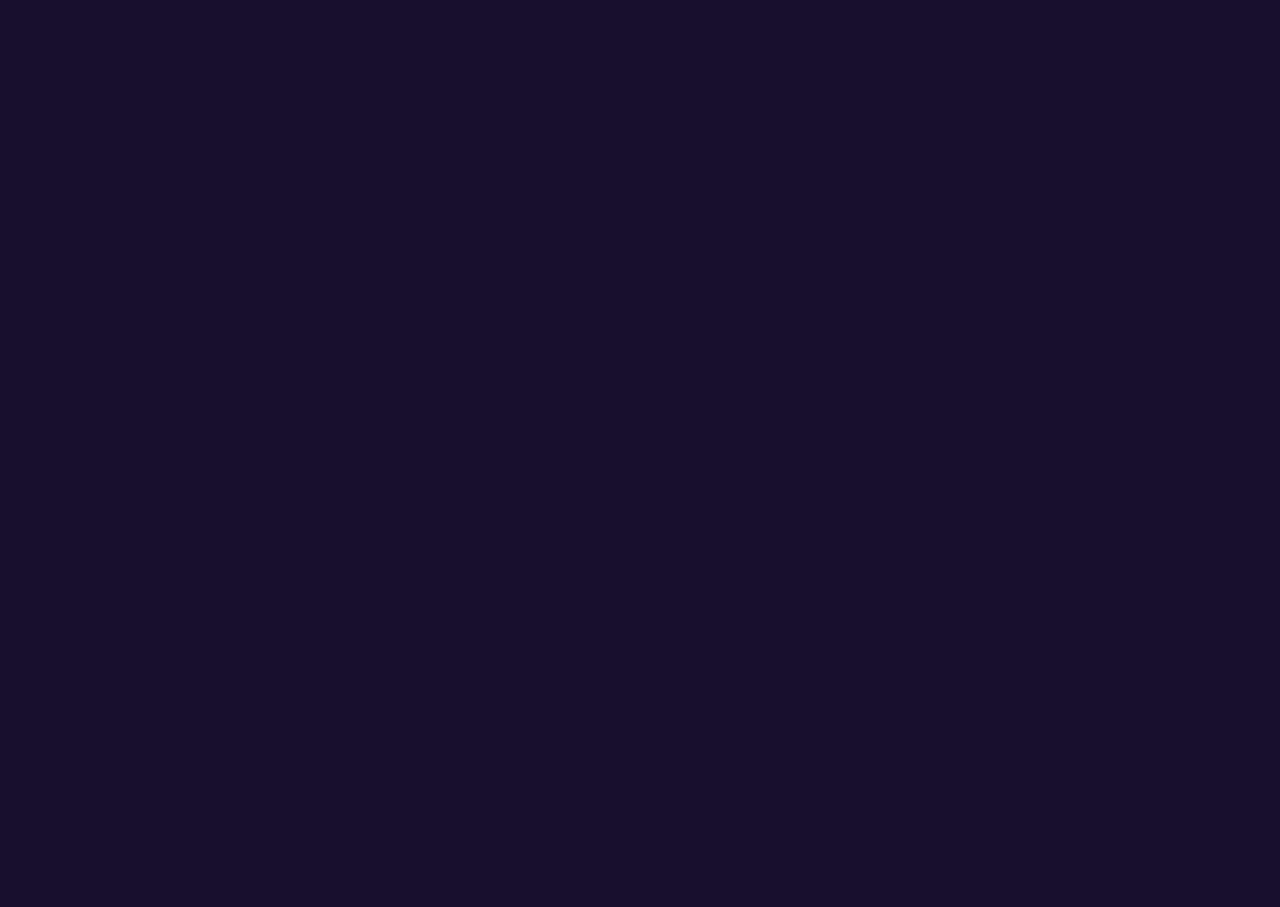
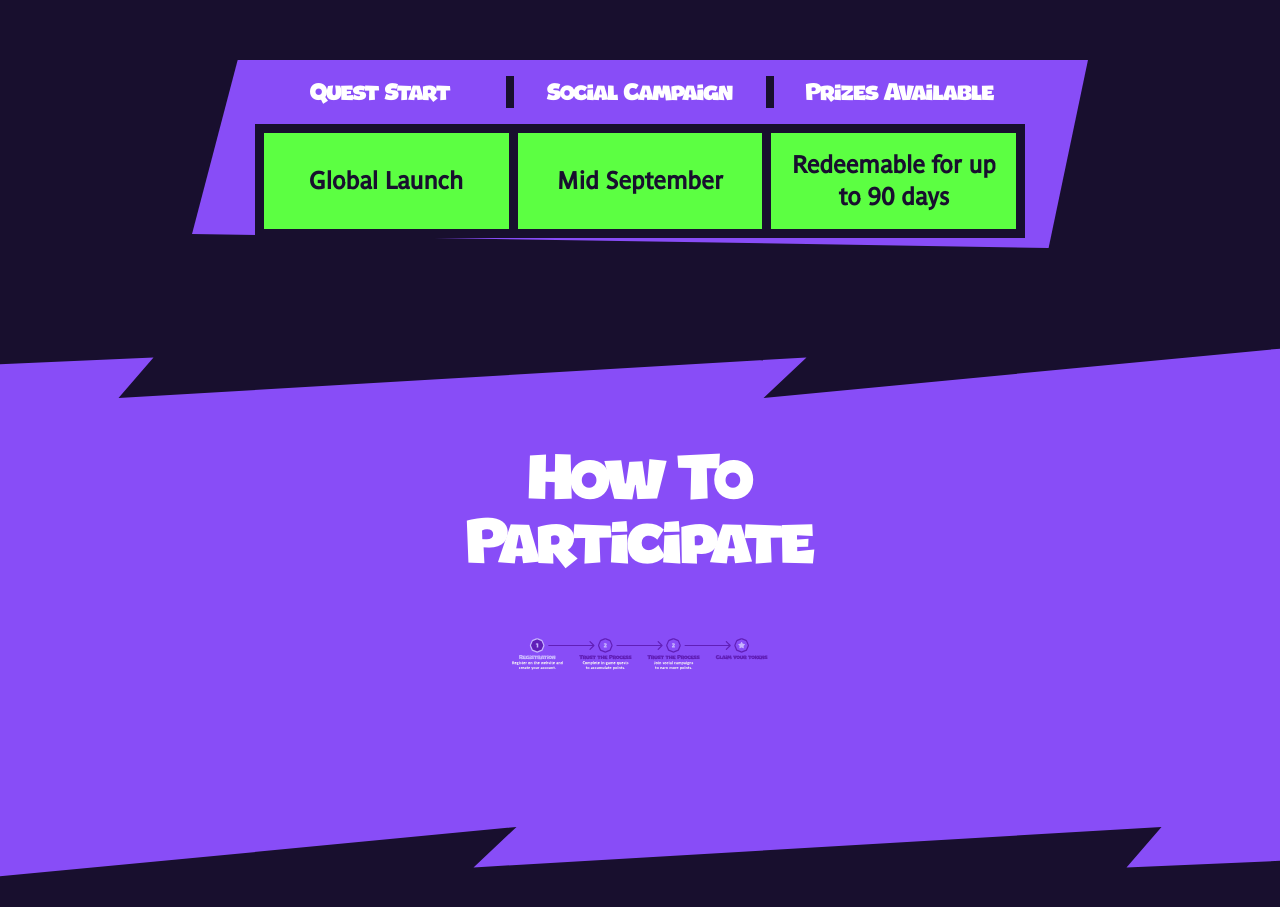
Before and after one commit to ImMiguelP/gymify-me, a Next.js app: page /takedown in a window 1280 px wide. Shown: the part 1380-2287 px from the top of the page. Before the commit the page ends 1082 px from the top, so only its background shows below. Built offline with nearby package versions, Linux system fonts and the light colour scheme.

Commit message:
chore: create airdrop section

```diff
--- /dev/null
+++ b/src/app/takedown/components/airdrop.tsx
@@ -0,0 +1,94 @@
+import Image from "next/image";
+import React from "react";
+
+const Airdrop = () => {
+  const airdropSteps = [{ text: "Global Launch" }, { text: "Mid September" }];
+  return (
+    <div className="w-full">
+      <div className="max-w-[1920px] min-h-[610px] w-full px-4 sm:px-6 md:px-8 py-8 sm:py-12 md:py-16 flex flex-col items-center justify-center gap-6 sm:gap-8 md:gap-16">
+        <h1 className="text-xl sm:text-2xl md:text-3xl lg:text-4xl xl:text-[64px] font-thin leading-tight sm:leading-snug md:leading-[1.1] text-center w-full max-w-[895px] flex items-center justify-center font-jumboSale text-[#8A4EF7]">
+          How Does the Airdrop Work?
+        </h1>
+        <p className="w-full max-w-[896px] text-center text-[#C7B4FE] text-sm sm:text-base md:text-lg lg:text-xl xl:text-2xl font-bold font-parisine leading-relaxed sm:leading-[1.6] md:leading-[1.7] lg:leading-[30.58px]">
+          Takedown Legends is only as strong as the community behind it. To say
+          thank you, we are rolling out our Token Airdrop to reward YOU, our
+          community. The more you play, the higher you&apos;ll climb.
+          Leaderboard placement will determine exactly how many $SNACK tokens
+          you&apos;ll earn
+        </p>
+        <div className="relative w-full max-w-[896px] h-auto">
+          <Image
+            src="/rectangle2.svg"
+            alt="Rectangle background"
+            width={1026}
+            height={215}
+            className="absolute top-0 left-1/2 transform -translate-x-1/2 w-full h-auto"
+          />
+          <div className="relative z-10 w-full max-w-[834.78px] h-auto py-4 px-4 sm:px-8 mx-auto flex flex-col gap-4">
+            <div className="w-full flex justify-between text-white items-center text-xs sm:text-sm md:text-base lg:text-xl xl:text-2xl">
+              <p className="w-1/3 font-jumboSale font-thin leading-tight text-center">
+                Quest Start
+              </p>
+              <div className="w-[8.59px] h-[32px] bg-[#180F2E] mx-auto flex-none" />
+              <p className="w-1/3 font-jumboSale font-thin leading-tight text-center">
+                Social Campaign
+              </p>
+              <div className="w-[8.59px] h-[32px] bg-[#180F2E] mx-auto flex-none" />
+              <p className="w-1/3 font-jumboSale font-thin leading-tight text-center">
+                Prizes Available
+              </p>
+            </div>
+            <div className="w-full h-auto p-2 sm:p-[9px] flex flex-row gap-2 sm:gap-[9px] bg-[#180F2E]">
+              {airdropSteps.map((step) => (
+                <div
+                  key={step.text}
+                  className="w-1/3 h-auto px-1 py-2 sm:px-2 sm:py-4 flex justify-center items-center bg-[#5CFF42]"
+                >
+                  <p className="w-full font-parisine text-xs sm:text-sm md:text-base lg:text-xl xl:text-2xl font-bold leading-tight sm:leading-[30.58px] text-center text-[#180F2E]">
+                    {step.text}
+                  </p>
+                </div>
+              ))}
+              <div className="w-1/3 h-auto px-1 py-2 sm:px-2 sm:py-4 flex justify-center items-center bg-[#5CFF42]">
+                <p className="w-full font-parisine text-xs sm:text-sm md:text-base lg:text-xl xl:text-2xl font-bold leading-tight sm:leading-[30.58px] text-center text-[#180F2E]">
+                  Redeemable for up to 90 days
+                </p>
+              </div>
+            </div>
+          </div>
+        </div>
+      </div>
+
+      <div className="relative w-full min-h-[589px] px-4 sm:px-8 md:px-16 lg:px-32 xl:px-[512px] py-16 sm:py-20 md:py-24 lg:py-32 flex flex-col items-center gap-8 sm:gap-12 md:gap-16 bg-[#884DF7]">
+        <Image
+          src="/divider2.svg"
+          alt="Divider"
+          width={1920}
+          height={80}
+          className="absolute w-full h-[80px] object-cover top-0"
+        />
+        <h1 className="w-full max-w-[589px] flex items-center justify-center text-white text-2xl sm:text-3xl md:text-4xl lg:text-5xl xl:text-[64px] font-thin font-jumboSale leading-tight sm:leading-snug md:leading-[1.1] text-center">
+          How To Participate
+        </h1>
+        <div className="w-full max-w-[897px] h-auto">
+          <Image
+            src="/participate.svg"
+            alt="How to participate"
+            width={897}
+            height={589}
+            layout="responsive"
+          />
+        </div>
+        <Image
+          src="/divider3.svg"
+          alt="Divider"
+          width={1920}
+          height={80}
+          className="absolute w-full h-[80px] object-cover bottom-0"
+        />
+      </div>
+    </div>
+  );
+};
+
+export default Airdrop;
--- a/src/app/takedown/page.tsx
+++ b/src/app/takedown/page.tsx
@@ -1,13 +1,15 @@
 import { Button } from "@/components/ui/button";
 import React from "react";
 import TakedownHeading from "./components/heading";
+import Airdrop from "./components/airdrop";
 
 const TakedownHomePage = () => {
   return (
-    <main className="flex flex-col items-center justify-center min-h-screen text-center border">
+    <main className="flex flex-col items-center justify-center min-h-screen text-center">
       {/* Header */}
       <TakedownHeading />
       {/* Airdrop Info */}
+      <Airdrop />
     </main>
   );
 };
```
